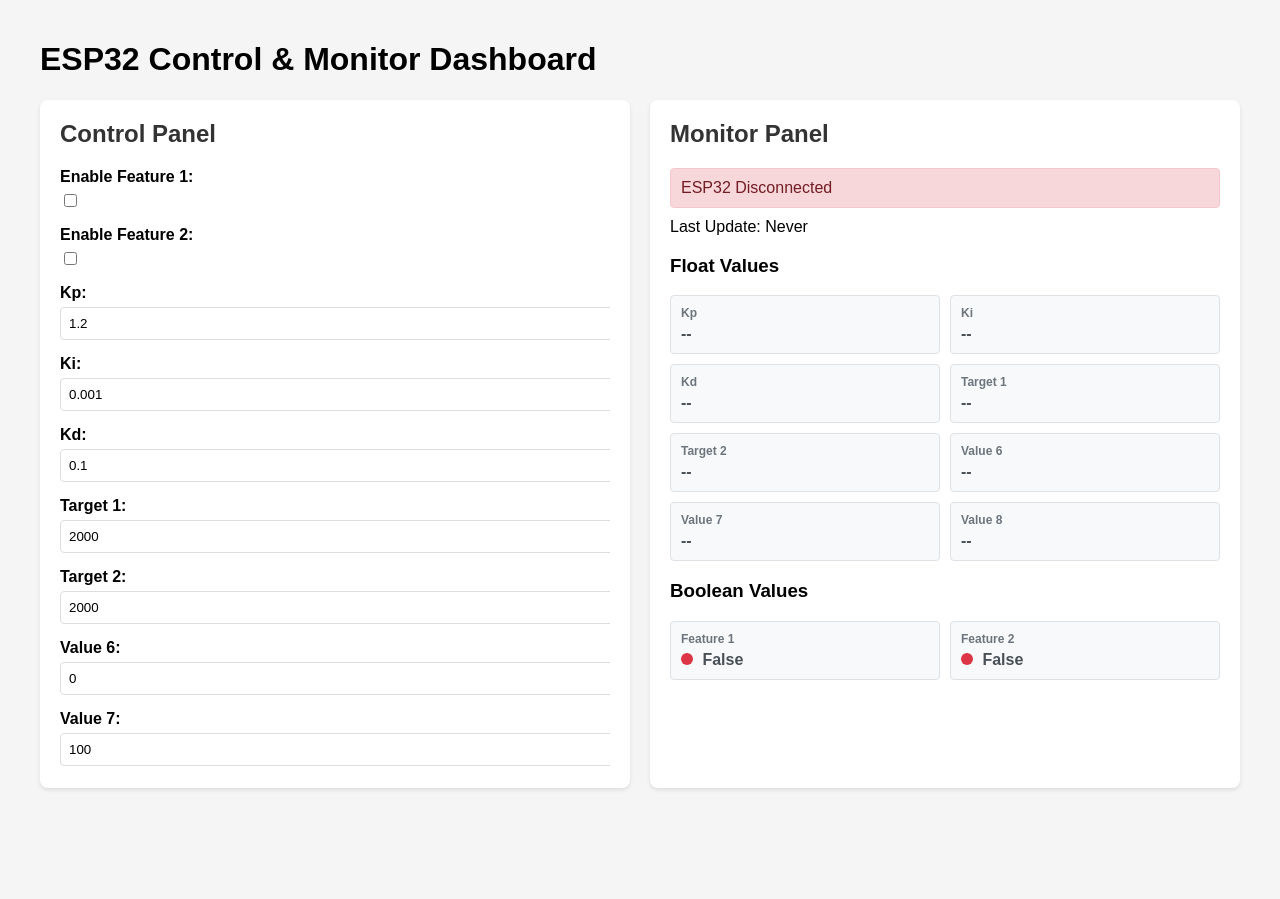
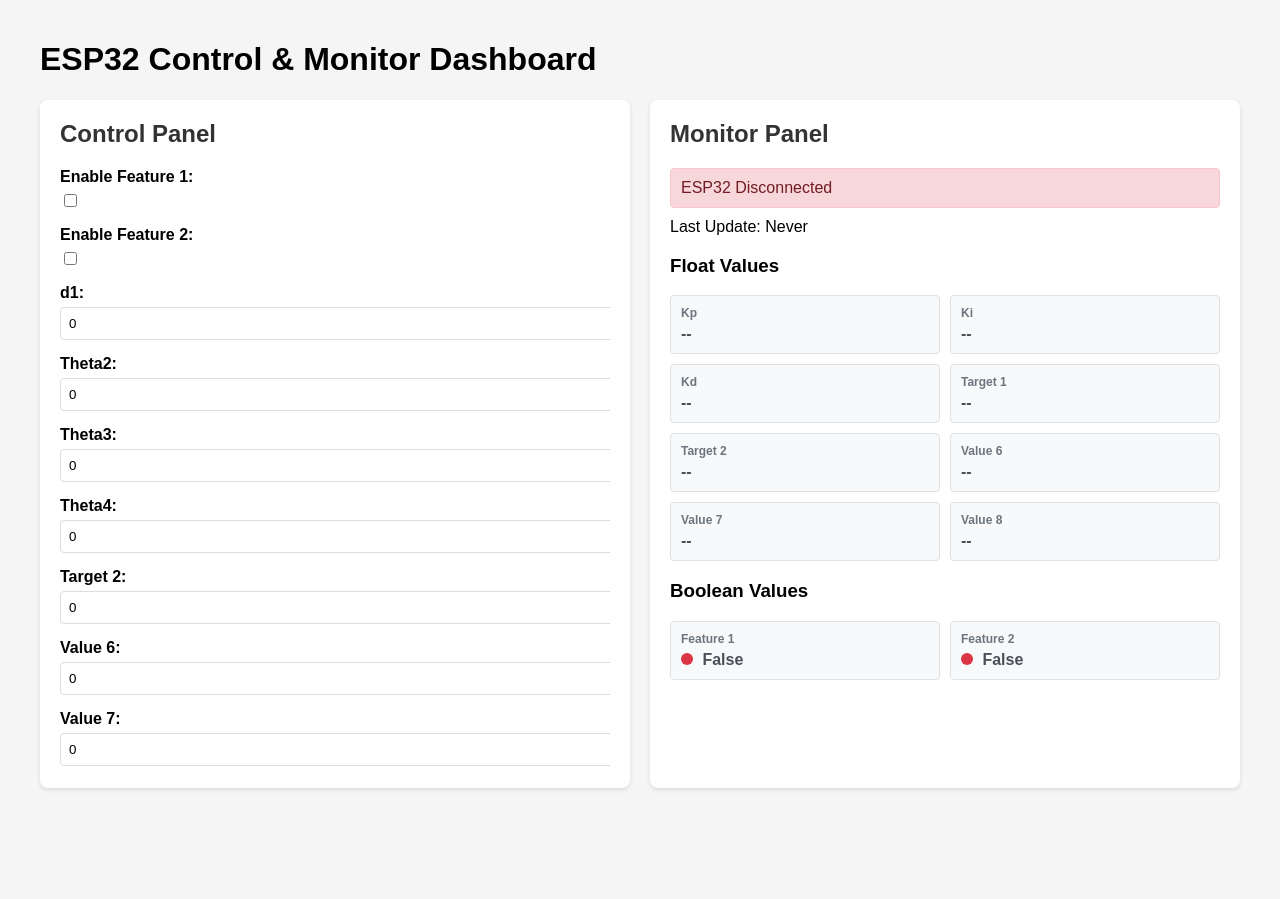
Before and after one commit to lucasgmf/scara-server, a Flask app: page / in a window 1280 px wide. Shown: the top 899 px of the page. Run offline with Flask 3, Linux system fonts and the light colour scheme; some libraries are stand-ins or nearby versions.

Commit message:
updating limits and naming

```diff
--- a/pc-client/templates/index.html
+++ b/pc-client/templates/index.html
@@ -160,24 +160,24 @@
                     </div>
 
                     <div class="form-group">
-                        <label for="float1">Kp:</label>
-                        <input type="number" id="float1" name="float1" step="0.01" value="1.2" min="0" max="10">
+                        <label for="float1">d1:</label>
+                        <input type="number" id="float1" name="float1" step="0.01" value="0" min="0" max="5">
                     </div>
                     <div class="form-group">
-                        <label for="float2">Ki:</label>
-                        <input type="number" id="float2" name="float2" step="0.001" value="0.001" min="0" max="1">
+                        <label for="float2">Theta2:</label>
+                        <input type="number" id="float2" name="float2" step="0.01" value="0" min="-90" max="90">
                     </div>
                     <div class="form-group">
-                        <label for="float3">Kd:</label>
-                        <input type="number" id="float3" name="float3" step="0.001" value="0.1" min="0" max="1">
+                        <label for="float3">Theta3:</label>
+                        <input type="number" id="float3" name="float3" step="0.01" value="0" min="-90" max="90">
                     </div>
                     <div class="form-group">
-                        <label for="float4">Target 1:</label>
-                        <input type="number" id="float4" name="float4" step="1" value="2000" min="1000" max="3000">
+                        <label for="float4">Theta4:</label>
+                        <input type="number" id="float4" name="float4" step="0.01" value="0" min="-90" max="90">
                     </div>
                     <div class="form-group">
                         <label for="float5">Target 2:</label>
-                        <input type="number" id="float5" name="float5" step="1" value="2000" min="1000" max="3000">
+                        <input type="number" id="float5" name="float5" step="1" value="0" min="-90" max="90">
                     </div>
                     <div class="form-group">
                         <label for="float6">Value 6:</label>
@@ -276,14 +276,14 @@
         const defaultValues = {
             bool1: false,
             bool2: false,
-            float1: 1.2,
-            float2: 0.001,
-            float3: 0.1,
-            float4: 2000,
-            float5: 2000,
-            float6: 0.0,
-            float7: 100.0,
-            float8: 50.0
+            float1: 0,
+            float2: 0,
+            float3: 0,
+            float4: 0,
+            float5: 0,
+            float6: 0,
+            float7: 0,
+            float8: 0
         };
 
         // Handle form submission
```
